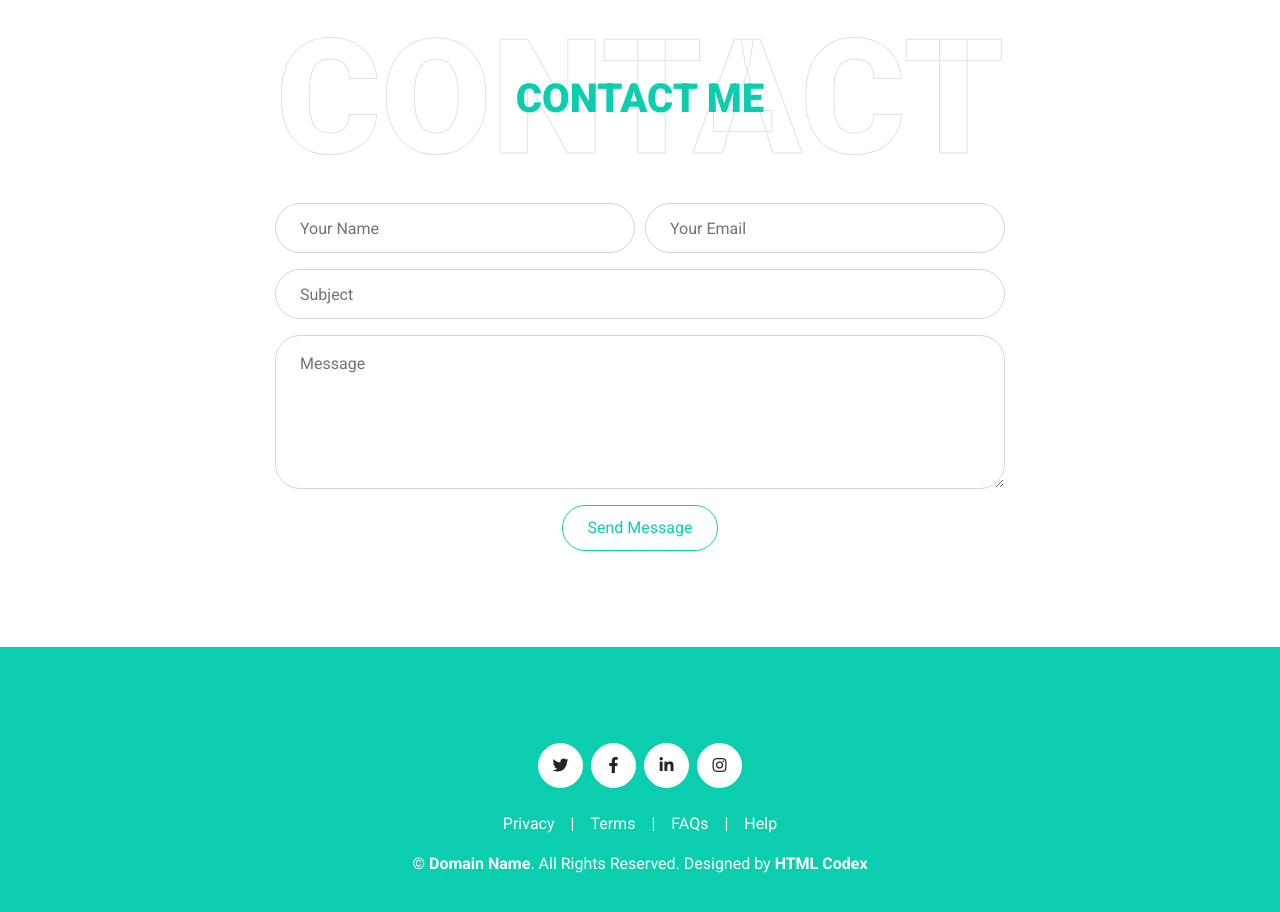
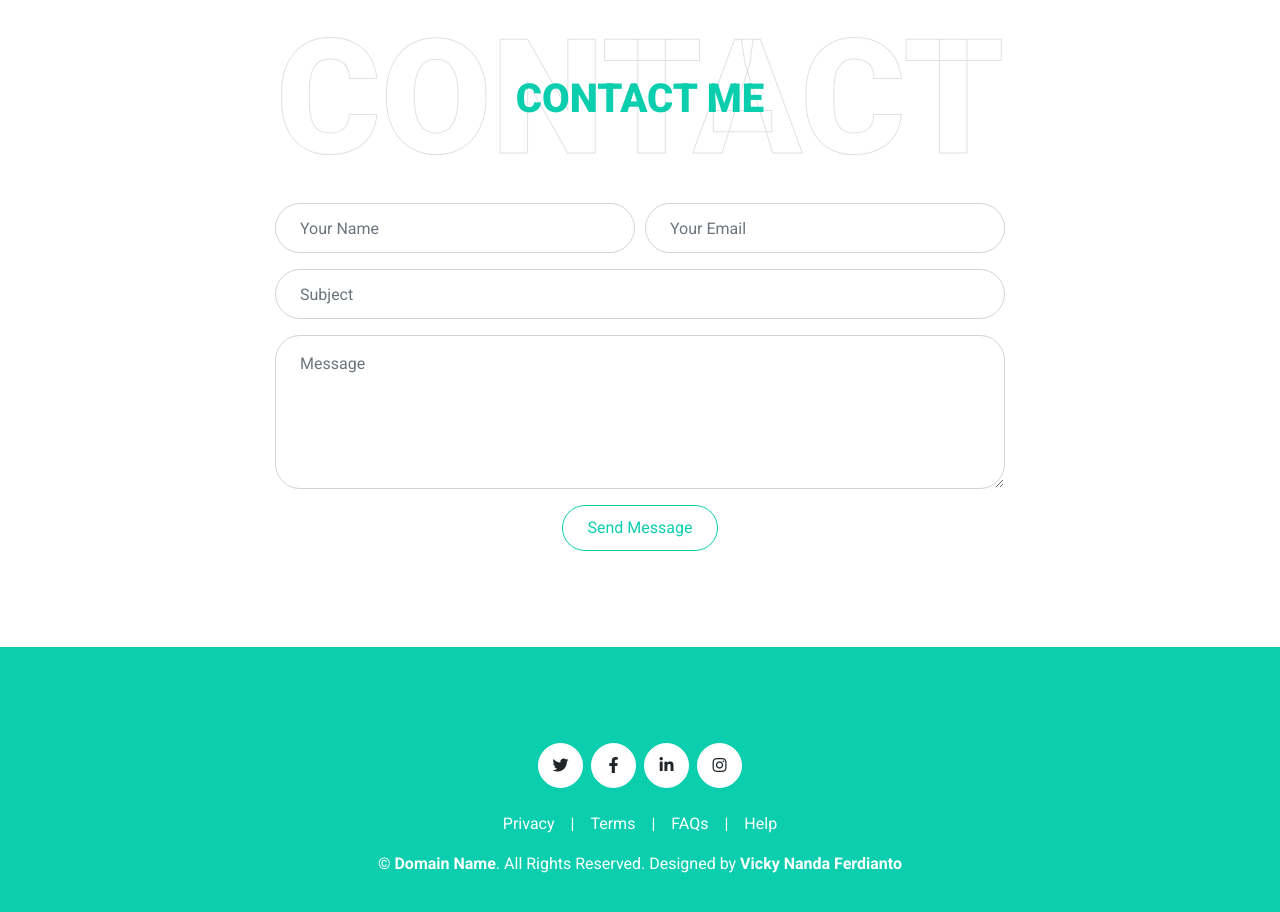
Before and after one commit to vickynfrdnto/vickynfrdnto.github.io, a plain HTML site: page index.html in a window 1280 px wide. Shown: the part 5911-6823 px from the top of the page. Drawn offline with nearby package versions, Linux system fonts and the light colour scheme.

Commit message:
Upload Portfolio
upload portfolio
upload

```diff
--- a/index.html
+++ b/index.html
@@ -504,7 +504,7 @@
                 <span class="px-3">|</span>
                 <a class="text-white" href="#">Help</a>
             </div>
-            <p class="m-0">&copy; <a class="text-white font-weight-bold" href="#">Domain Name</a>. All Rights Reserved. Designed by <a class="text-white font-weight-bold" href="https://htmlcodex.com">HTML Codex</a>
+            <p class="m-0">&copy; <a class="text-white font-weight-bold" href="#">Domain Name</a>. All Rights Reserved. Designed by <a class="text-white font-weight-bold"> Vicky Nanda Ferdianto</a>
             </p>
         </div>
     </div>
```
